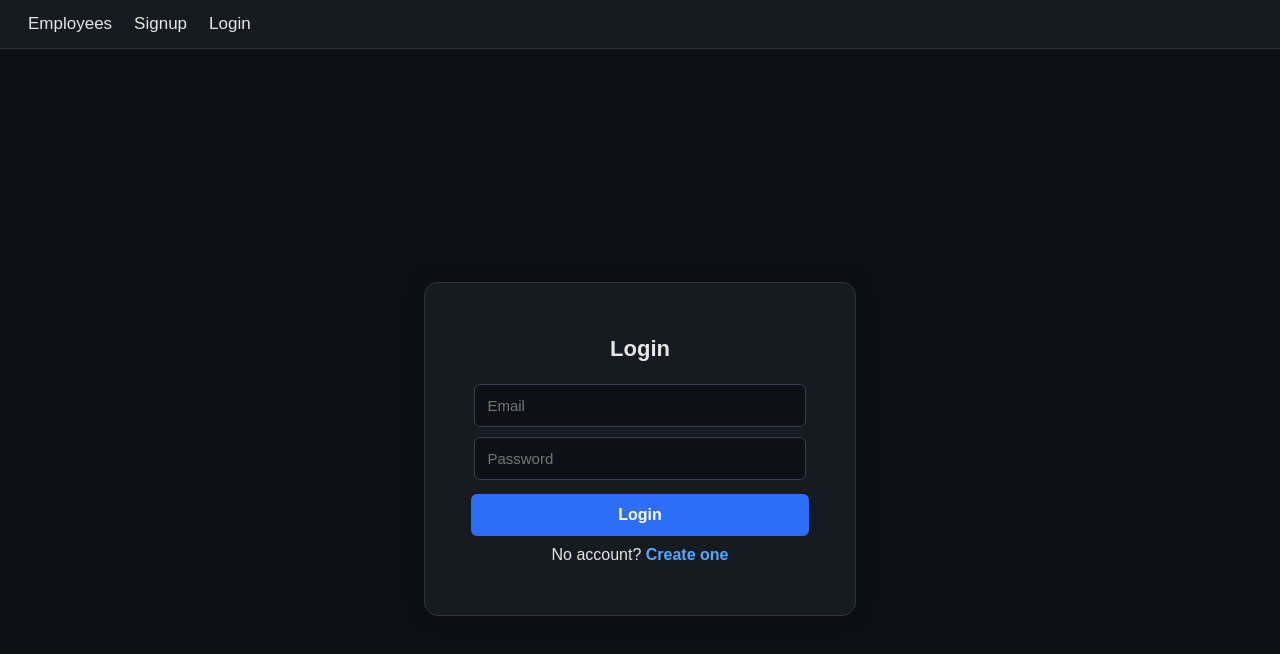
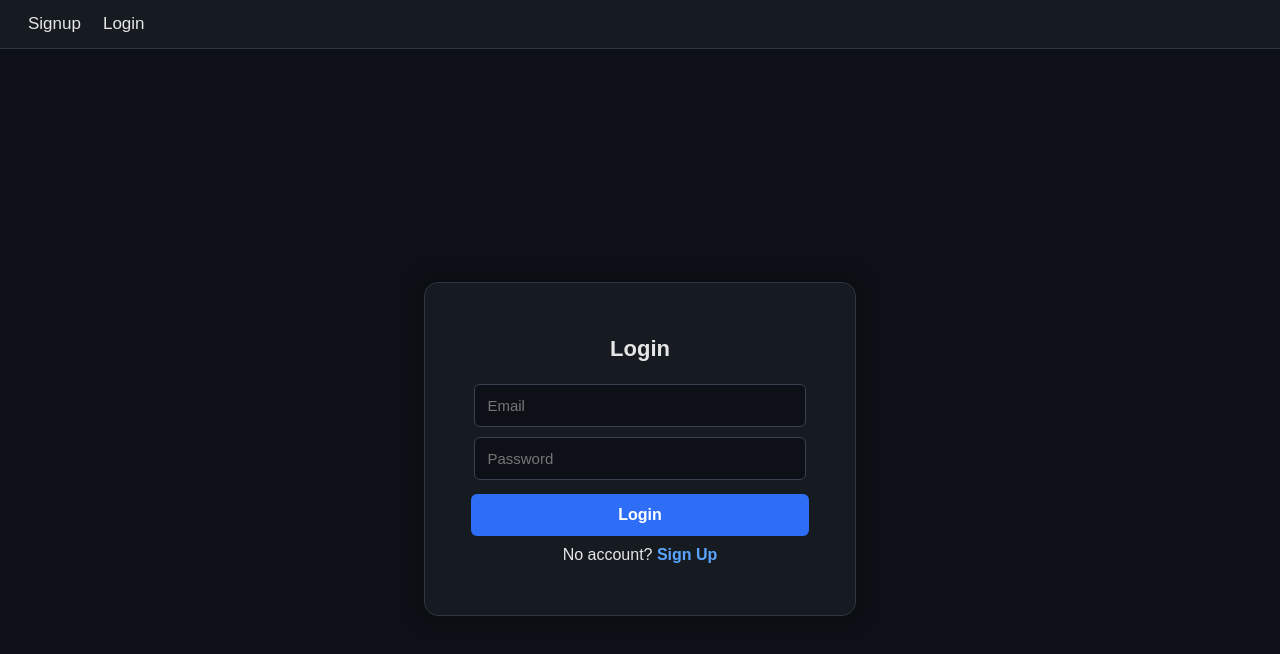
Before and after one commit to AndreiGania/101478350_COMP3123_Assignment2, a React (Create React App) app in the folder frontend/: page /login in a window 1280 px wide. Shown: the top 654 px of the page. Built offline with nearby package versions, Linux system fonts and the light colour scheme.

Commit message:
final fix

```diff
--- a/frontend/src/App.js
+++ b/frontend/src/App.js
@@ -15,11 +15,12 @@ function App() {
     <Router>
 
       <nav className="navbar">
+        <div className="nav-left">
 
-        <div className="nav-left">
-          <Link to="/employees">Employees</Link>
-          <Link to="/signup">Signup</Link>
-          <Link to="/login">Login</Link>
+          {isLoggedIn && <Link to="/employees">Employees</Link>}
+
+          {!isLoggedIn && <Link to="/signup">Signup</Link>}
+          {!isLoggedIn && <Link to="/login">Login</Link>}
         </div>
 
         {isLoggedIn && (
--- a/frontend/src/components/Login.js
+++ b/frontend/src/components/Login.js
@@ -48,7 +48,7 @@ export default function Login() {
         <button onClick={handleLogin}>Login</button>
 
         <p style={{marginTop:"10px"}}>
-          No account? <a href="/signup">Create one</a>
+          No account? <a href="/signup">Sign Up</a>
         </p>
       </div>
     </div>
```
